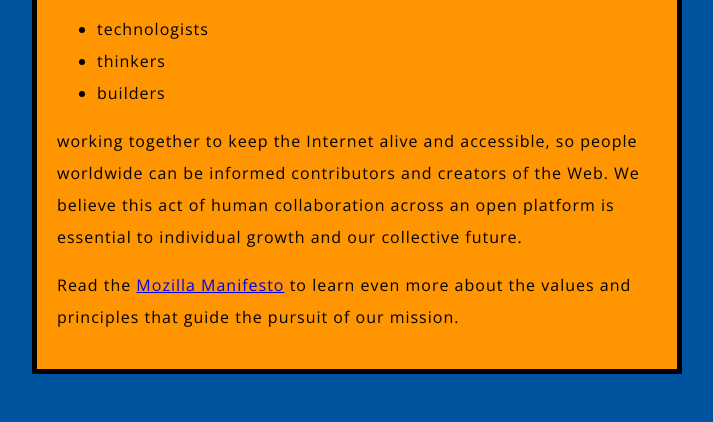
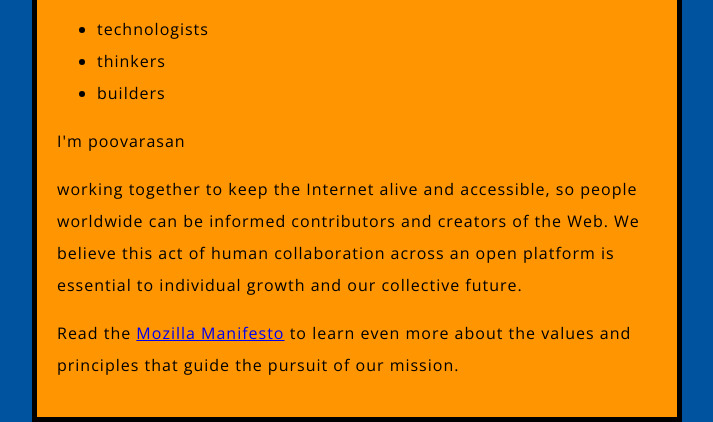
Before and after one commit to paranjothigovind/project1, a plain HTML site: page index.html in a window 1280 px wide. Shown: the part 434-856 px from the top of the page, without its empty margins (283-996 px from the left). Before the commit the page ends 808 px from the top, so only its background shows below. Drawn offline with nearby package versions, Linux system fonts and the light colour scheme.

Commit message:
Seconda Commit

```diff
--- a/index.html
+++ b/index.html
@@ -18,6 +18,8 @@
       <li>builders</li>
     </ul>
 
+    <p>I'm poovarasan</p>
+
     <p>working together to keep the Internet alive and accessible, so people worldwide can be informed contributors and creators of the Web. We believe this act of human collaboration across an open platform is essential to individual growth and our collective future.</p>
 
     <p>Read the <a href="https://www.mozilla.org/en-US/about/manifesto/">Mozilla Manifesto</a> to learn even more about the values and principles that guide the pursuit of our mission.</p>
```
